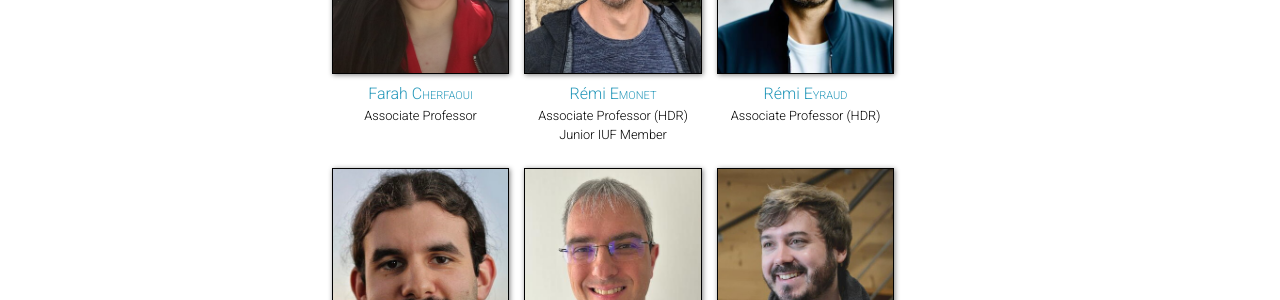
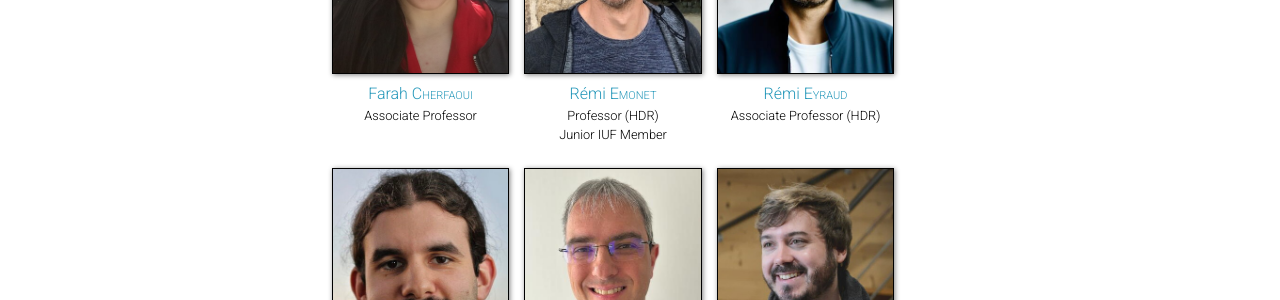
Before and after one commit to labhc-malice/labhc-malice.github.io, a Jekyll site: the page built from _pages/team.md, in a window 1280 px wide and 900 px high, scrolled down 552 px. Shown: the part 152-452 px from the top of the window. Built offline with Jekyll 4.4.1, drawn with Linux system fonts in a browser that asks for light colours; comment, search, counter and statistics services are not loaded; a style sheet for code colours, icons or effects is not loaded.

Commit message:
update Emonet professor

```diff
--- a/_data/faculty.yml
+++ b/_data/faculty.yml
@@ -12,7 +12,7 @@
 
 - firstname: Rémi
   lastname: Emonet
-  title: Associate Professor (HDR), Junior IUF Member
+  title: Professor (HDR), Junior IUF Member
   url: https://home.heeere.com/
   photo: remi-emonet.jpg
 
```
